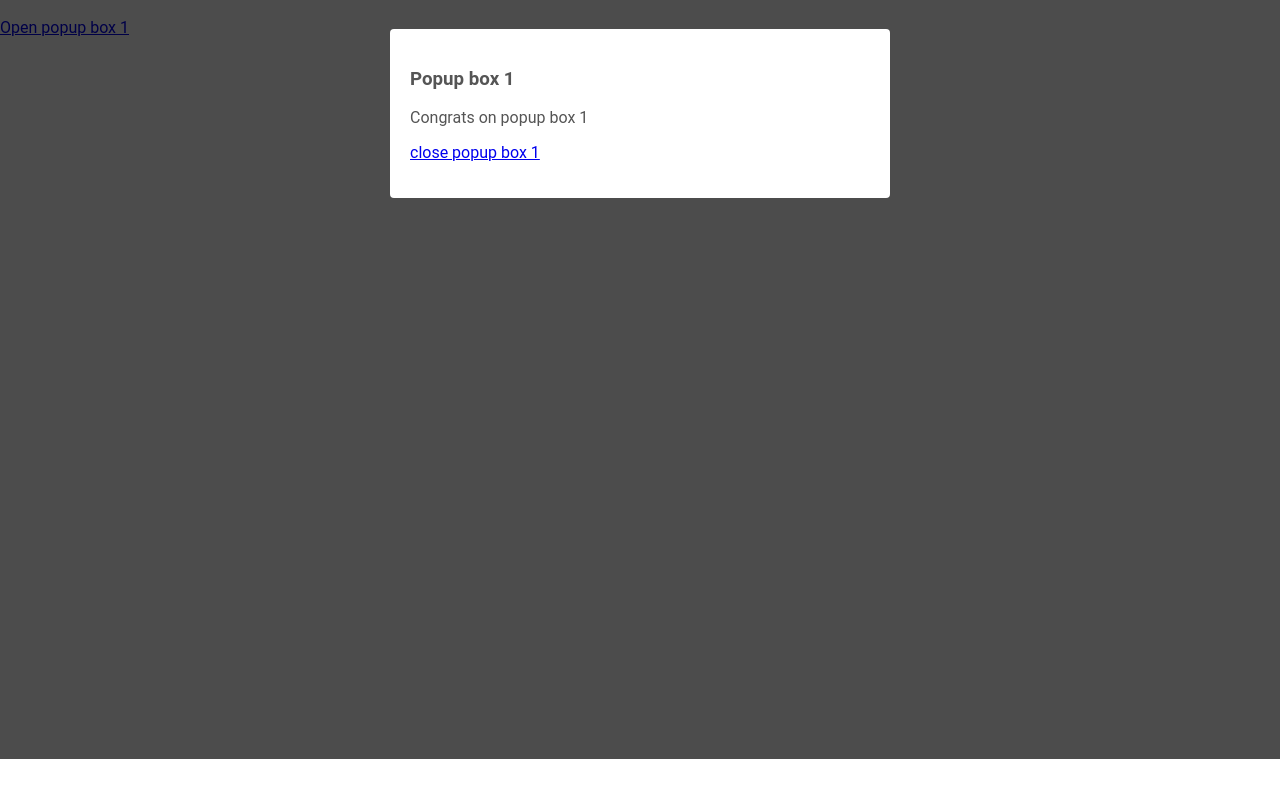
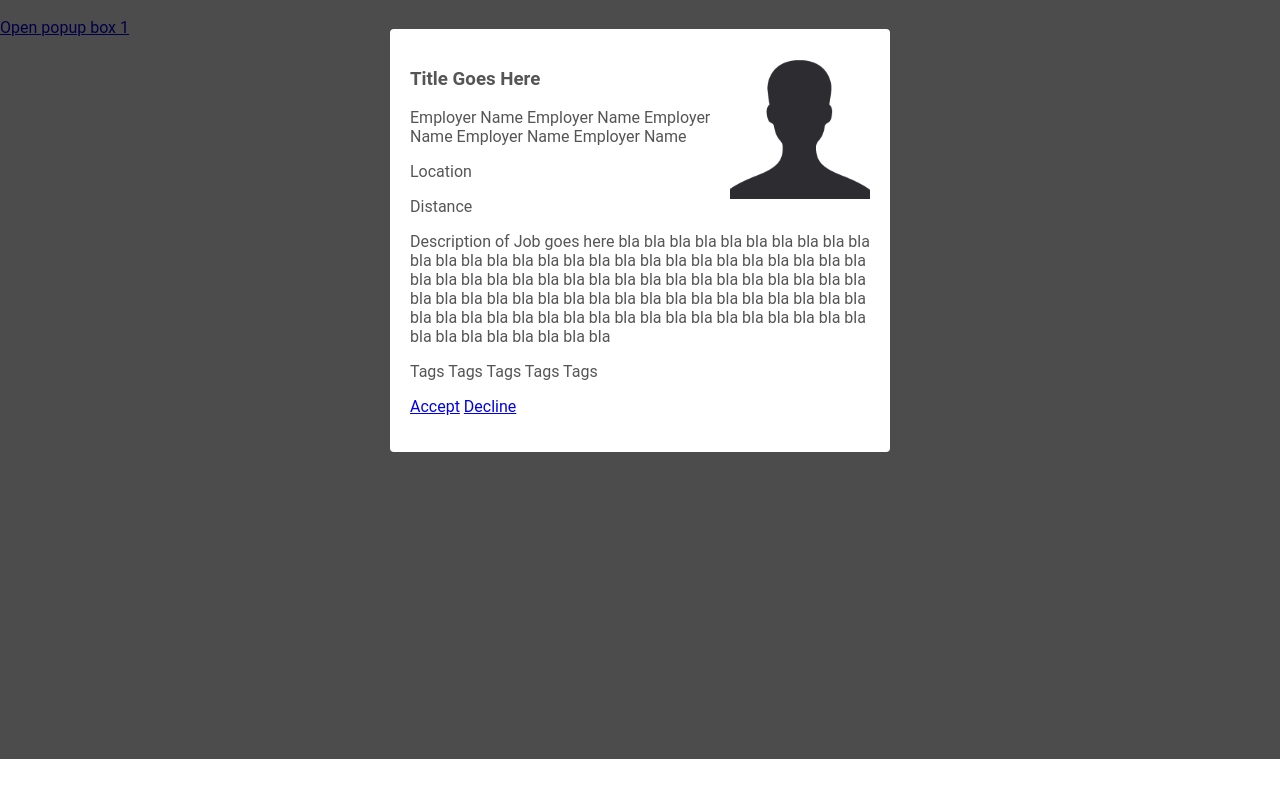
Before and after one commit to acphung/EzWork, a plain HTML site: page popups/Description.html in a window 1280 px wide. Both pictures are taken after a click on the link "Open popup box 1". Shown: the part 41-838 px from the top of the page. Drawn offline with Linux system fonts and the light colour scheme.

Commit message:
Add files via upload

```diff
--- a/popups/Description.html
+++ b/popups/Description.html
@@ -23,9 +23,16 @@
 		<div id="popup-box1" class="popup-position">
 			<div id="popup-wrapper">
 				<div id="popup-container">
-					<h3>Popup box 1</h3>
-					<p>Congrats on popup box 1</p>
-					<p><a href="javascript:void(0)" onclick="toggle_visibility('popup-box1');">close popup box 1</a></p>
+					<img border ="0" src="ProfilePic.png" align="right" height="150" width="140">
+					<h3>Title Goes Here</h3>
+
+					<p>Employer Name Employer Name Employer Name Employer Name Employer Name </p>
+					<p>Location</p>
+					<p>Distance</p>
+					<p>Description of Job goes here bla bla bla bla bla bla bla bla bla bla bla bla bla bla bla bla bla bla bla bla bla bla bla bla bla bla bla bla bla bla bla bla bla bla bla bla bla bla bla bla bla bla bla bla bla bla bla bla bla bla bla bla bla bla bla bla bla bla bla bla bla bla bla bla bla bla bla bla bla bla bla bla bla bla bla bla bla bla bla bla bla bla bla bla bla bla bla bla bla bla </p>
+					<p>Tags Tags Tags Tags Tags</p>
+					<p><a href="javascript:void(0)" onclick="toggle_visibility('popup-box1');">Accept</a>  <a href="javascript:void(0)" onclick="toggle_visibility('popup-box1');">Decline</a></p>
+
 				</div>
 			</div>
 		</div>
--- a/popups/styles.css
+++ b/popups/styles.css
@@ -5,5 +5,5 @@ body{ overflow-y: scroll: padding: 0; margin: 0; font-family: Roboto; font-size:
 .popup-position{ display: none; position: fixed; top: 0; left: 0; background-color: rgba(0,0,0,0.7); width: 100%; height: 100%;}
 #popup-wrapper{ width: 500px; margin: 70px auto; text-align: left; }
 #popup-container{ background-color: #FFF; padding: 20px; border-radius: 4px;}
-
+/*#picture{ position: fixed; top: 90px; right: 250px; width: 140px; height: 150px; color: #AAA;}*/
 #wrapper{ width: 960px; margin; 40px auto;  text-align: left; }
```
Also changed, not shown: popups/ProfilePic.png (added).
